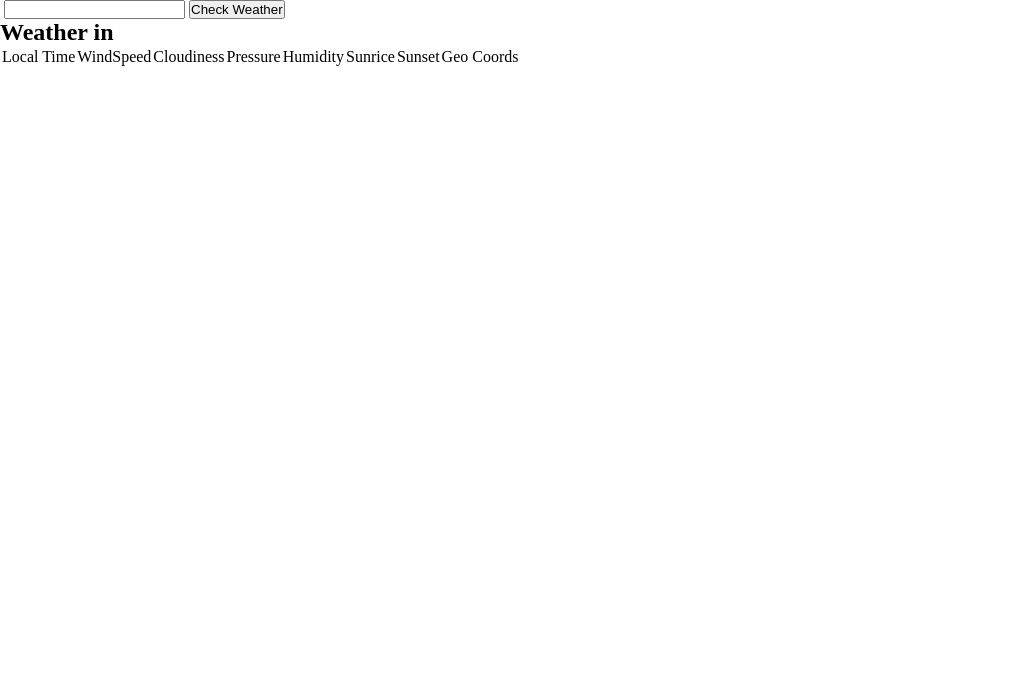
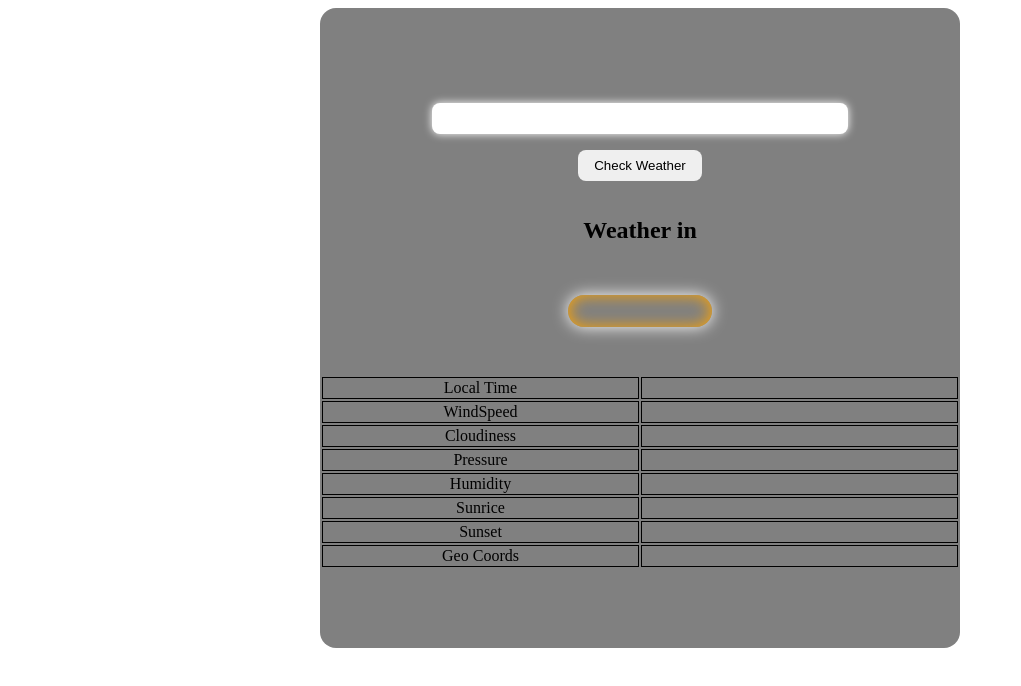
Before and after one commit to webkopp/Projekt-Open-Weather-API, a website with bundled scripts: page index.html in a window 1280 px wide. Shown: the whole page, without its empty margins (0-1021 px from the left). Built offline with nearby package versions, Linux system fonts and the light colour scheme.

Commit message:
scss input

```diff
--- /dev/null
+++ b/assets/scss/main.scss
@@ -0,0 +1,68 @@
+@mixin displaySettings($display, $justify, $direction, $items) {
+    display: $display;
+    justify-content: $justify;
+    flex-direction: $direction;
+    align-items: $items;
+}
+
+@mixin border($border, $radius,) {
+    border: $border;
+    border-radius: $radius
+}
+
+@mixin HW($height, $width) {
+    height: $height;
+    width: $width
+}
+
+
+
+main {
+    @include displaySettings(flex, center, column, center);
+
+    form {
+        @include displaySettings(flex, center, column, center);
+        @include border(none, 16px);
+        gap: 16px;
+        @include HW(80vh, 50vw);
+        background-color: grey;
+
+        input {
+            @include HW("", 60%);
+            @include border(none, 8px);
+            padding: 8px 16px;
+            box-shadow: 0 0 8px 0 white;
+        }
+
+        #buttonSubmit {
+            @include border(none, 8px);
+            padding: 8px 16px;
+            &:hover {
+                font-size: 150%;
+                box-shadow: inset 0 0 8px 4px orange;
+            }
+        }
+
+        section {
+            @include displaySettings(flex, center, column , center );
+            div {
+                @include displaySettings(flex, row ,center ,center );
+                @include border(none, 16px);
+                @include HW(auto, auto);
+                box-shadow: inset 0 0 16px orange, 0 0 16px 0 white;
+                padding: 0 32px;
+            }
+        }
+
+        table {
+            @include HW("", 100%);
+
+            .tdFirst, .tdSecond {
+                @include HW("", 50%);
+                border: 1px solid black;
+                text-align: center;
+            }
+
+        }
+    }
+}
--- a/index.html
+++ b/index.html
@@ -27,22 +27,34 @@
             <table>
                 <tr class="trFirst">
                     <td class="tdFirst">Local Time</td>
+                    <td class="tdSecond" id="tdLocalTime"></td>
+                </tr>
+                <tr class="trFirst">
                     <td class="tdFirst">WindSpeed</td>
+                    <td class="tdSecond" id="tdWindSpeed"></td>
+                </tr>
+                <tr class="trFirst">
                     <td class="tdFirst">Cloudiness</td>
+                    <td class="tdSecond" id="tdCloudiness"></td>
+                </tr>
+                <tr class="trFirst">
                     <td class="tdFirst">Pressure</td>
+                    <td class="tdSecond" id="tdPressure"></td>
+                </tr>
+                <tr class="trFirst">
                     <td class="tdFirst">Humidity</td>
+                    <td class="tdSecond" id="tdPressure"></td>
+                </tr>
+                <tr class="trFirst">
                     <td class="tdFirst">Sunrice</td>
+                    <td class="tdSecond" id="tdSunrice"></td>
+                </tr>
+                <tr class="trFirst">
                     <td class="tdFirst">Sunset</td>
+                    <td class="tdSecond" id="tdSunset"></td>
+                </tr>
+                <tr class="trFirst">
                     <td class="tdFirst">Geo Coords</td>
-                </tr>
-                <tr class="trSecond">
-                    <td class="tdSecond" id="tdLocalTime"></td>
-                    <td class="tdSecond" id="tdWindSpeed"></td>
-                    <td class="tdSecond" id="tdCloudiness"></td>
-                    <td class="tdSecond" id="tdPressure"></td>
-                    <td class="tdSecond" id="tdHumidity"></td>
-                    <td class="tdSecond" id="tdSunrice"></td>
-                    <td class="tdSecond" id="tdSunset"></td>
                     <td class="tdSecond" id="tdGeoCoords"></td>
                 </tr>
             </table>
```
Also changed, not shown: assets/css/style.css, 1 other file.
